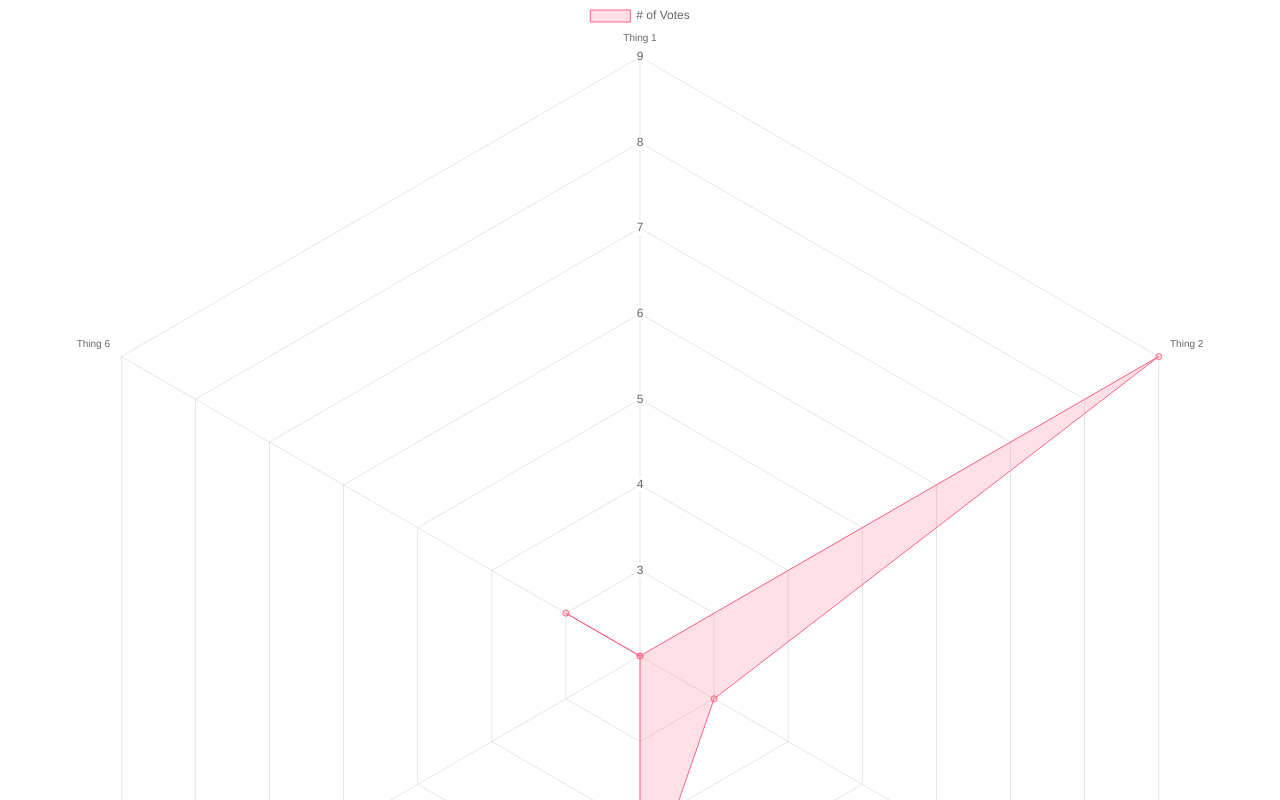
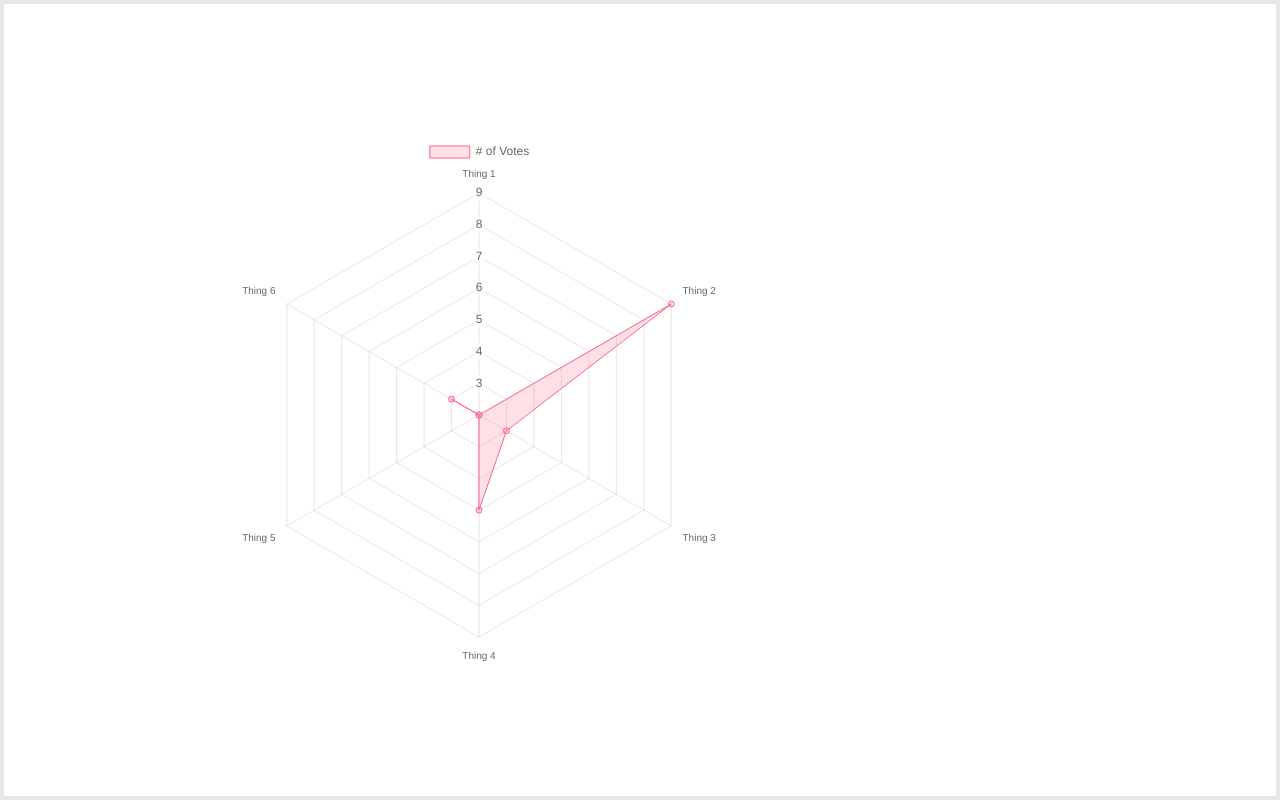
Before and after one commit to RyomenDev/UI-components, a React (Vite) app: page / in a window 1280 px wide. Shown: the top 800 px of the page. Built offline with nearby package versions, Linux system fonts and the light colour scheme.

Commit message:
radarChart:css fix

```diff
--- a/src/components/Graphs/radarChart.jsx
+++ b/src/components/Graphs/radarChart.jsx
@@ -1,4 +1,3 @@
-
 import {
   Chart as ChartJS,
   RadialLinearScale,
@@ -37,7 +36,15 @@ export const data = {
 // }
 
 const RadarChart = () => {
-  return <Radar data={data} />;
+  return (
+    <>
+      <div className="flex flex-col h-screen justify-center items-center border-4">
+        <div className=" w-2/3 h-2/3">
+          <Radar data={data} />
+        </div>
+      </div>
+    </>
+  );
 };
 
 export default RadarChart;
```
